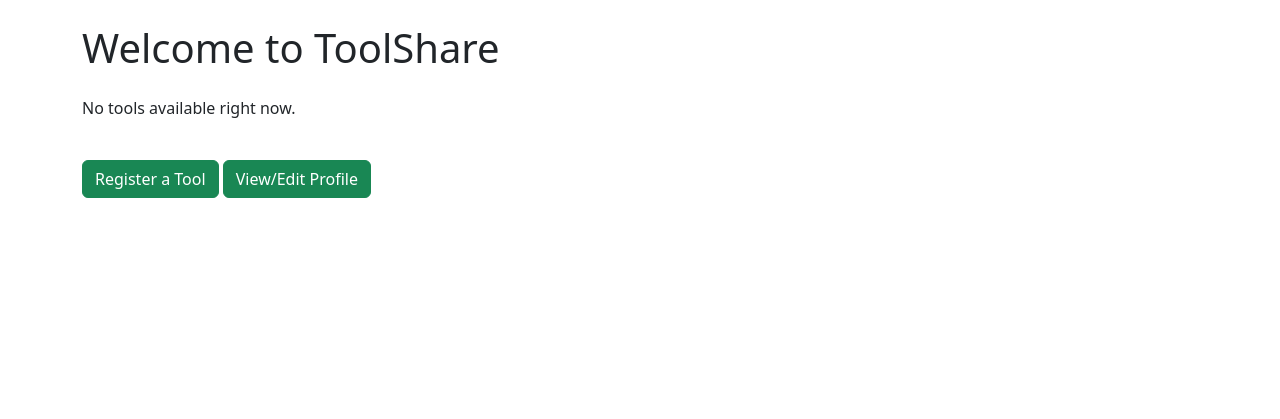
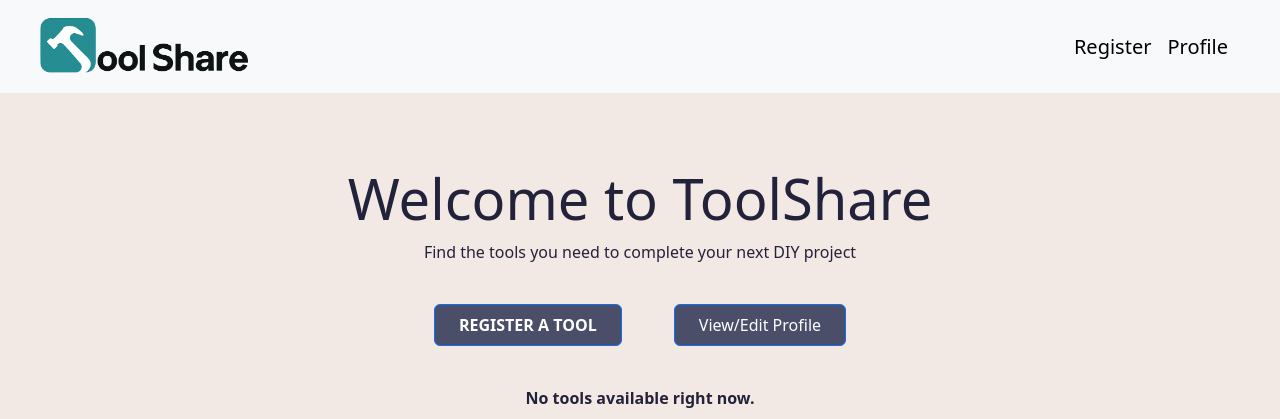
Before and after one commit to eddydesouza/ToolShare, a Flask app: template templates/index.html in a window 1280 px wide. Shown: the top 419 px of the page. Run offline with Flask 3, Linux system fonts and the light colour scheme; the template is opened without the code that fills it, so the values that code supplies are empty.

Commit message:
add base template, add images and log, update nav

```diff
--- /dev/null
+++ b/static/css/style.css
@@ -0,0 +1,15 @@
+body {
+  color: #22223B;
+}
+.wrapper {
+  background: #F2E9E4;
+}
+
+.btn-primary {
+  background-color: #4A4E69;
+}
+
+.logo img {
+  width: 220px;
+  margin-right: 35px;
+}
--- /dev/null
+++ b/templates/base.html
@@ -0,0 +1,40 @@
+<!doctype html>
+<html lang="en">
+<head>
+  <meta charset="utf-8">
+  <title>{% block title %}ToolShare{% endblock %}</title>
+  <meta name="viewport" content="width=device-width, initial-scale=1">
+
+  <!-- Bootstrap CDN (v5) -->
+  <link href="https://cdn.jsdelivr.net/npm/bootstrap@5.3.2/dist/css/bootstrap.min.css" rel="stylesheet">
+  <link href="{{ url_for('static', filename='css/style.css') }}" rel="stylesheet">
+
+</head>
+<body>
+  <nav class="navbar navbar-expand-lg navbar-light bg-light px-4">
+    <div class="container-fluid">
+      <a href="/" class="logo navbar-brand d-flex align-items-center">
+        <img src="{{ url_for('static', filename='images/ToolShareLogo.png') }}" alt="ToolShare Logo">
+        <span class="visually-hidden">ToolShare</span>
+      </a>
+      <div class="ms-auto d-flex">
+
+        <a class="navbar-brand" href="{{ url_for('register_artisan') }}">Register</a>
+        <a class="navbar-brand" href="{{ url_for('user.profile', user_id=1) }}">Profile</a>
+      </div>
+    </div>
+  </nav>
+
+  <div class="wrapper p-5">
+    <div class="container mt-4">
+      {% block content %}{% endblock %}
+    </div>
+  </div>
+
+  <footer class="bg-light px-4 mt-2 mb-2">
+    &copy; 2025 DEKMM. All rights reserved.
+  </footer>
+
+  <script src="https://cdn.jsdelivr.net/npm/bootstrap@5.3.2/dist/js/bootstrap.bundle.min.js"></script>
+</body>
+</html>
--- a/templates/index.html
+++ b/templates/index.html
@@ -1,12 +1,19 @@
-<!DOCTYPE html>
-<html>
-<head>
-  <title>ToolShare - Home</title>
-  <link href="https://cdn.jsdelivr.net/npm/bootstrap@5.3.0/dist/css/bootstrap.min.css" rel="stylesheet">
-</head>
-<body class="container py-4">
+{% extends "base.html" %}
 
-  <h1 class="mb-4">Welcome to ToolShare</h1>
+{% block title %}Home | ToolShare{% endblock %}
+
+{% block content %}
+    <div class="text-center row">
+      <h1 class="display-4">Welcome to ToolShare</h1>
+      <p>Find the tools you need to complete your next DIY project</p>
+    </div>
+
+    <div class="row text-center">
+      <div class="col-lg align-self-center">
+        <a href="{{ url_for('register_artisan') }}" class="btn btn-primary m-4 px-4 py-2 text-uppercase"><strong>Register a Tool</strong></a>
+        <a href="{{ url_for('user.profile', user_id=1) }}" class="btn btn-primary m-4 px-4 py-2">View/Edit Profile</a>
+      </div>
+    </div>
 
     {% if tools %}
       <div class="row">
@@ -27,11 +34,24 @@
         {% endfor %}
       </div>
     {% else %}
-    <p>No tools available right now.</p>
+      <div class="mt-3 mb-3 row">
+        <div class="col-lg align-self-center text-center">
+          <p><strong>No tools available right now.</strong></p>
+        </div>
+      </div>
+      <div class="row justify-content-center">
+        <div class="col-lg-2">
+          <img class="rounded img-fluid img-thumbnail" src="{{ url_for('static', filename='images/sam-clarke-ZEfFgaXVaV4-unsplash.jpg') }}" />
+          <small class="text-muted">Photo by <a class="text-muted" href="https://unsplash.com/@clarke_designs_photography?utm_content=creditCopyText&utm_medium=referral&utm_source=unsplash">Sam Clarke</a></small>
+        </div>
+        <div class="col-lg-2">
+          <img class="rounded img-fluid img-thumbnail" src="{{ url_for('static', filename='images/marissa-daeger-jCctpZe3sZo-unsplash.jpg') }}" />
+          <small class="text-muted">Photo by <a class="text-muted" href="https://unsplash.com/@marissadaeger?utm_content=creditCopyText&utm_medium=referral&utm_source=unsplash">Marissa Daeger</a></small>
+        </div>
+      </div>
     {% endif %}
 
-  <a href="{{ url_for('register_artisan') }}" class="btn btn-success mt-4">Register a Tool</a>
-  <a href="{{ url_for('user.profile', user_id=1) }}" class="btn btn-success mt-4">View/Edit Profile</a>
+
+
   </div>
-</body>
-</html>
+{% endblock %}
```
Also changed, not shown: templates/profile.html (+6 -9 lines), templates/register.html (+13 -10 lines), templates/register_artisan.html (+40 -11 lines), static/images/ToolShareLogo.png (added), static/images/marissa-daeger-jCctpZe3sZo-unsplash.jpg (added), static/styles.css (deleted), 1 other file. Lines whose indentation alone changed are shown as unchanged.
